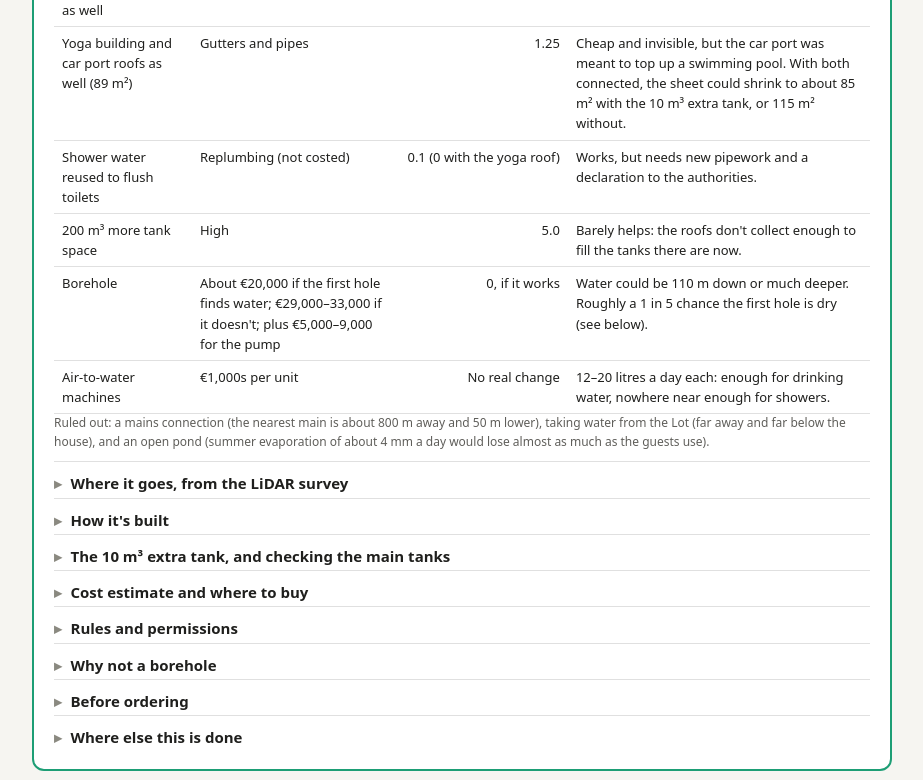
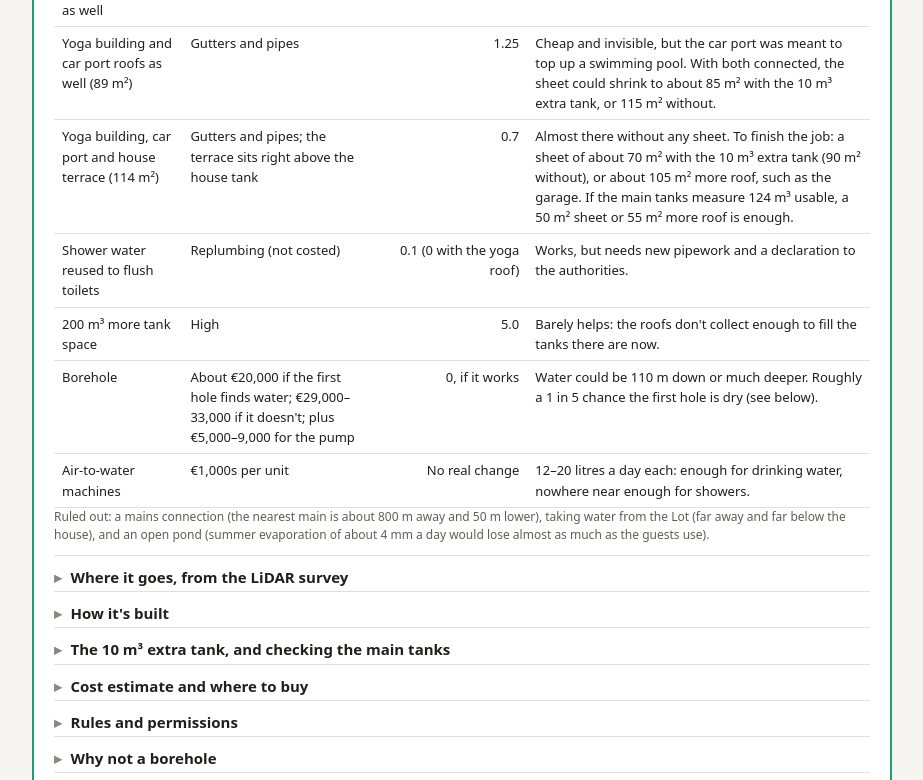
Before and after one commit to AlanRio/rainwater, a plain HTML site: page index.html in a window 1280 px wide. Shown: the part 2365-3145 px from the top of the page, without its empty margins (178-1101 px from the left). Drawn offline with Linux system fonts and the light colour scheme.

Commit message:
Add the house terrace (5 x 5 m, off by default) and the roofs-plus-terrace option
Co-Authored-By: Claude Opus 5.5 <noreply@anthropic.com>

```diff
--- a/app.js
+++ b/app.js
@@ -46,6 +46,7 @@
     { n: 'Small terrace', l: 5, w: 3, on: 0 },
     { n: 'Ground sheet (EPDM)', l: 20, w: 7.75, on: 0, e: 85, g: 1 },
     { n: 'Car port roof', l: 12, w: 4.5, on: 0 },
+    { n: 'House terrace', l: 5, w: 5, on: 0 },
   ];
   const SHEET_ROW = DEFAULT_SURFACES.findIndex((x) => x.g); // where the sheet sits in the default list
   const has = (o, k) => Object.prototype.hasOwnProperty.call(o, k);
--- a/index.html
+++ b/index.html
@@ -193,6 +193,7 @@
         <tr><td>Dual-flush toilets alone</td><td>A few hundred euros</td><td class="num">2.5</td><td>Cheap and worth doing, but not enough on its own.</td></tr>
         <tr><td>Yoga building roof as well</td><td>Gutters and a pipe</td><td class="num">3.5</td><td>Easy, but on its own it isn't enough.</td></tr>
         <tr><td>Yoga building and car port roofs as well (89 m²)</td><td>Gutters and pipes</td><td class="num">1.25</td><td>Cheap and invisible, but the car port was meant to top up a swimming pool. With both connected, the sheet could shrink to about 85 m² with the 10 m³ extra tank, or 115 m² without.</td></tr>
+        <tr><td>Yoga building, car port and house terrace (114 m²)</td><td>Gutters and pipes; the terrace sits right above the house tank</td><td class="num">0.7</td><td>Almost there without any sheet. To finish the job: a sheet of about 70 m² with the 10 m³ extra tank (90 m² without), or about 105 m² more roof, such as the garage. If the main tanks measure 124 m³ usable, a 50 m² sheet or 55 m² more roof is enough.</td></tr>
         <tr><td>Shower water reused to flush toilets</td><td>Replumbing (not costed)</td><td class="num">0.1 (0 with the yoga roof)</td><td>Works, but needs new pipework and a declaration to the authorities.</td></tr>
         <tr><td>200 m³ more tank space</td><td>High</td><td class="num">5.0</td><td>Barely helps: the roofs don't collect enough to fill the tanks there are now.</td></tr>
         <tr><td>Borehole</td><td>About €20,000 if the first hole finds water; €29,000–33,000 if it doesn't; plus €5,000–9,000 for the pump</td><td class="num">0, if it works</td><td>Water could be 110 m down or much deeper. Roughly a 1 in 5 chance the first hole is dry (see below).</td></tr>
```
Also changed, not shown: 1 other file.
